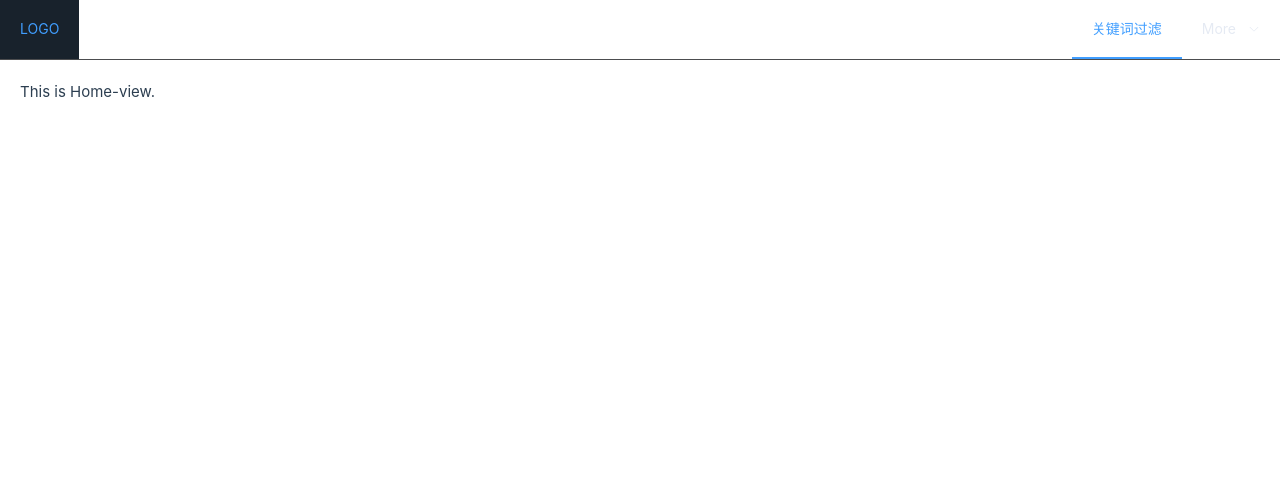
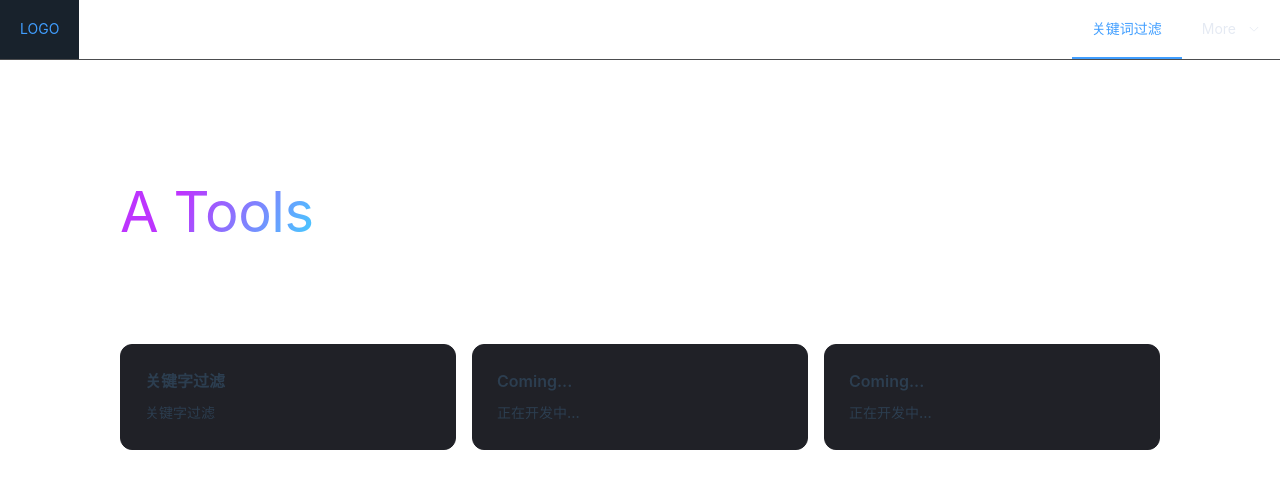
Before and after one commit to jing4866/atools, a Vue app: page / in a window 1280 px wide. Shown: the top 488 px of the page. Built offline with nearby package versions, Linux system fonts and the light colour scheme.

Commit message:
基础主页

```diff
--- /dev/null
+++ b/src/components/ModuleList.vue
@@ -0,0 +1,69 @@
+<template>
+    <div class="modules-containter">
+        <div class="modules-item">
+            <div class="mudules-innter">
+                <h2 class="modules-title">关键字过滤</h2>
+                <p class="modules-description">
+                    关键字过滤
+                </p>
+            </div>
+        </div>
+        <div class="modules-item">
+            <div class="mudules-innter">
+                <h2 class="modules-title">Coming...</h2>
+                <p class="modules-description">
+                    正在开发中...
+                </p>
+            </div>
+        </div>
+        <div class="modules-item">
+            <div class="mudules-innter">
+                <h2 class="modules-title">Coming...</h2>
+                <p class="modules-description">
+                    正在开发中...
+                </p>
+            </div>
+        </div>
+    </div>
+</template>
+
+<script setup>
+
+</script>
+
+<style>
+.modules-containter{
+    display: flex;
+    flex-wrap: wrap;
+    margin: -8px;
+    padding: 100px;
+    .modules-item{
+        display: block;
+        width: calc(100% / 3);
+        padding: 8px;
+        .mudules-innter{
+            padding: 24px;
+            border: 1px solid #202127;
+            border-radius: 12px;
+            height: 100%;
+            background-color: #202127;
+            transition: border-color .25s,background-color .25s;
+            &:hover{
+                border-color: #a8b1ff;;
+            }
+        }
+        .modules-title{
+            line-height: 24px;
+            font-size: 16px;
+            font-weight: 600;
+        }
+        .modules-description{
+            flex-grow: 1;
+            padding-top: 8px;
+            line-height: 24px;
+            font-size: 14px;
+            font-weight: 500;
+        }
+    }
+}
+</style>
--- a/src/views/HomeView.vue
+++ b/src/views/HomeView.vue
@@ -1,10 +1,30 @@
 <template>
   <main>
-    <!-- <TheWelcome /> -->
-    This is Home-view.
+    <h1 class="main-title">
+      <span class="title-span">A Tools</span>
+    </h1>
+    <ModuleList />
   </main>
 </template>
 
 <script setup>
-// import TheWelcome from '../components/TheWelcome.vue'
+import ModuleList from '../components/ModuleList.vue'
 </script>
+
+<style>
+.main-title {
+  line-height: 64px;
+  font-size: 56px;
+  color: transparent;
+  letter-spacing: -.4px;
+  font-weight: 800;
+  white-space: pre-wrap;
+  margin: 100px 0 0 100px;
+  .title-span{
+    background: linear-gradient( 120deg, #bd34fe 30%, #41d1ff );
+    -webkit-background-clip: text;
+    background-clip: text;
+    -webkit-text-fill-color: transparent;
+  }
+}
+</style>
```
